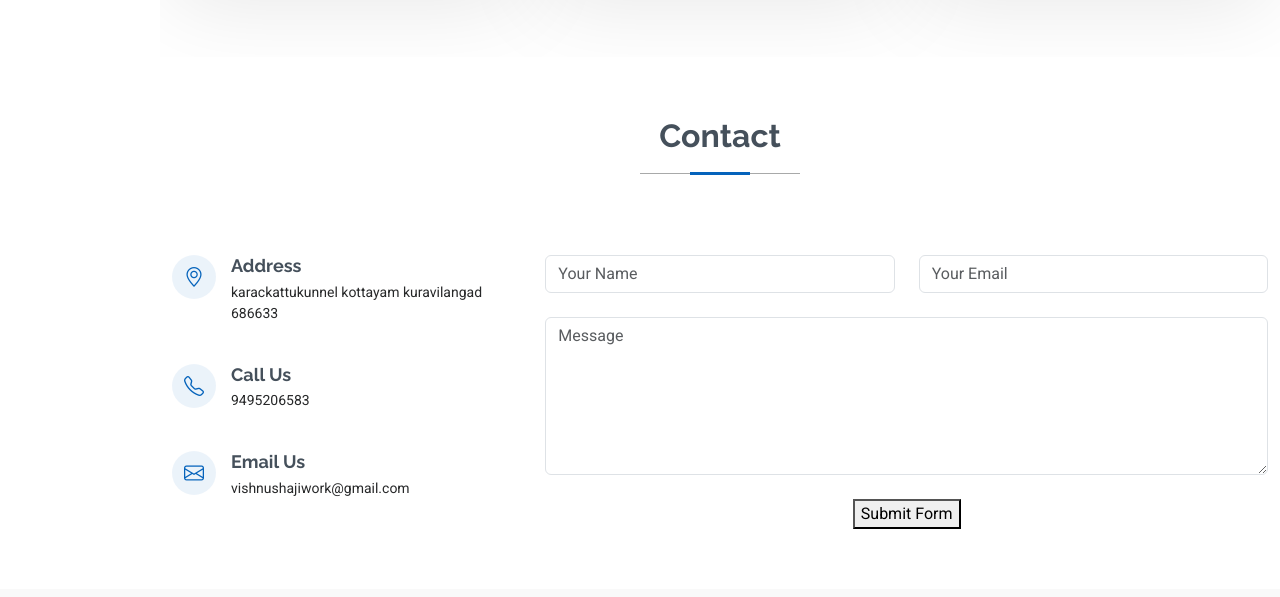
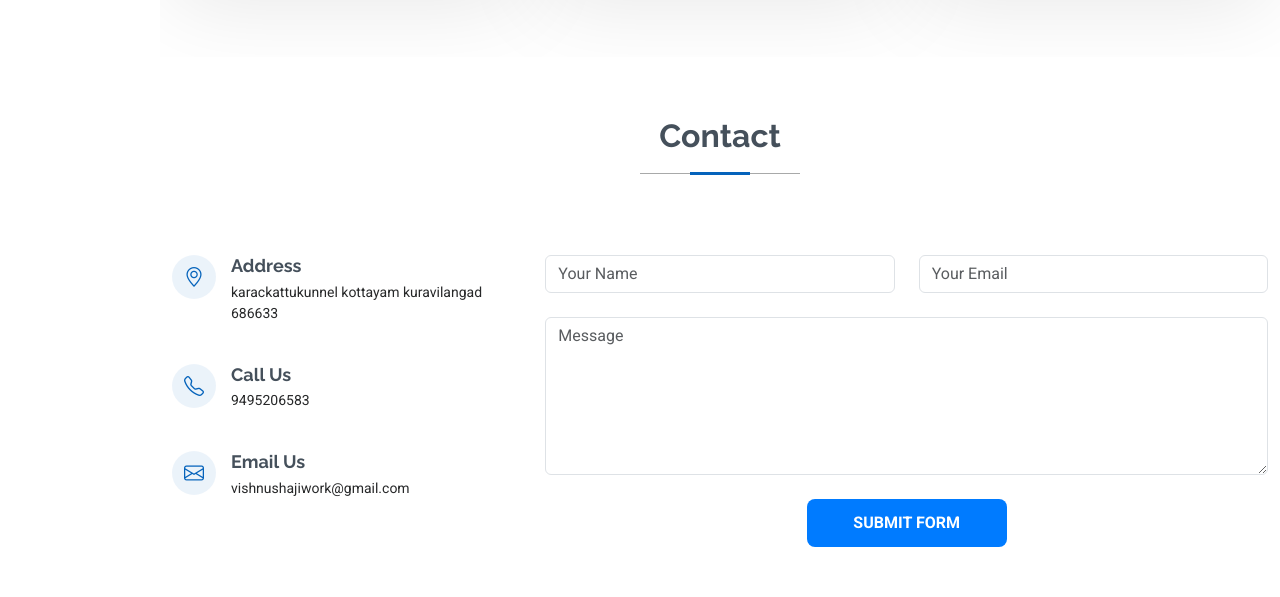
Before and after one commit to vishnushaji9/porfolio, a plain HTML site: page index.html in a window 1280 px wide. Shown: the part 3918-4515 px from the top of the page. Drawn offline with Linux system fonts and the light colour scheme.

Commit message:
Update main.css

```diff
--- a/assets/css/main.css
+++ b/assets/css/main.css
@@ -1457,3 +1457,39 @@ section,
 .starter-section {
   /* Add your styles here */
 }
+
+/* Button Styling */
+.btn-submit {
+  background: #007bff;       /* Primary blue color */
+  color: #fff;
+  padding: 12px 25px;
+  border: none;
+  border-radius: 8px;
+  font-size: 1rem;
+  font-weight: bold;
+  text-transform: uppercase;
+  cursor: pointer;
+  transition: 0.3s ease;
+  width: 100%;               /* Full-width on small screens */
+  max-width: 200px;          /* Keeps it neat on larger screens */
+}
+
+/* Hover effect */
+.btn-submit:hover {
+  background: #0056b3;
+}
+
+/* Center Button */
+.text-center {
+  display: flex;
+  justify-content: center;
+}
+
+/* Make responsive adjustments */
+@media (max-width: 576px) {
+  .btn-submit {
+    font-size: 0.9rem;
+    padding: 10px 20px;
+    max-width: 100%;
+  }
+}
```
